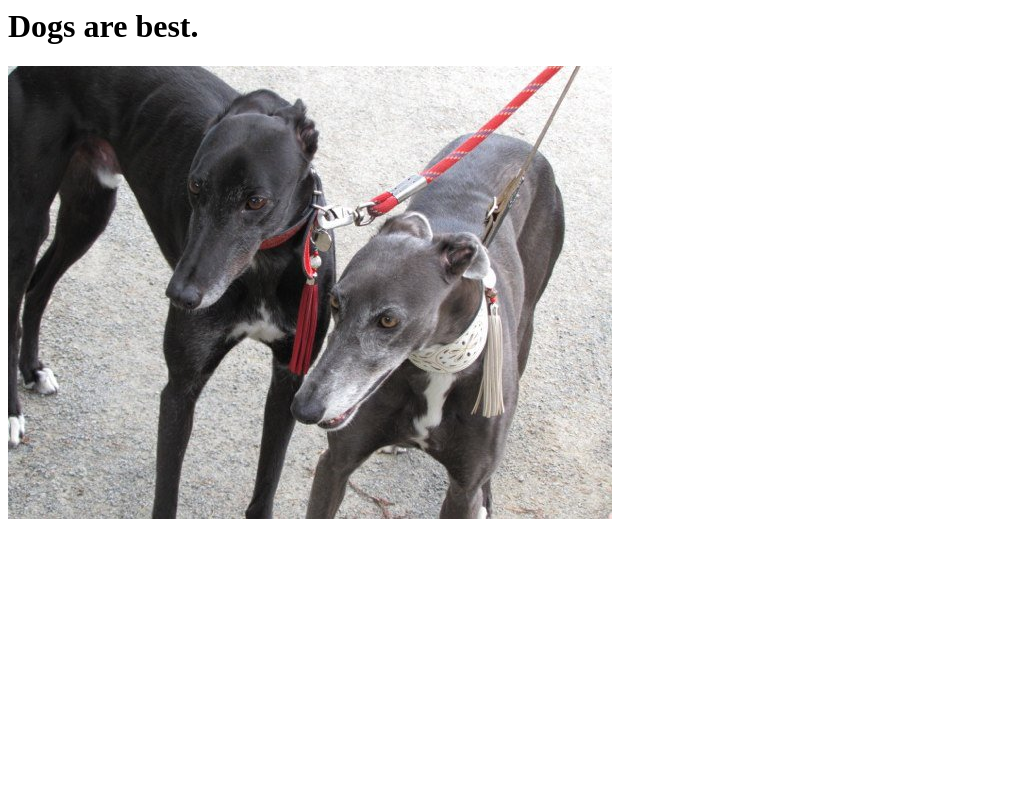
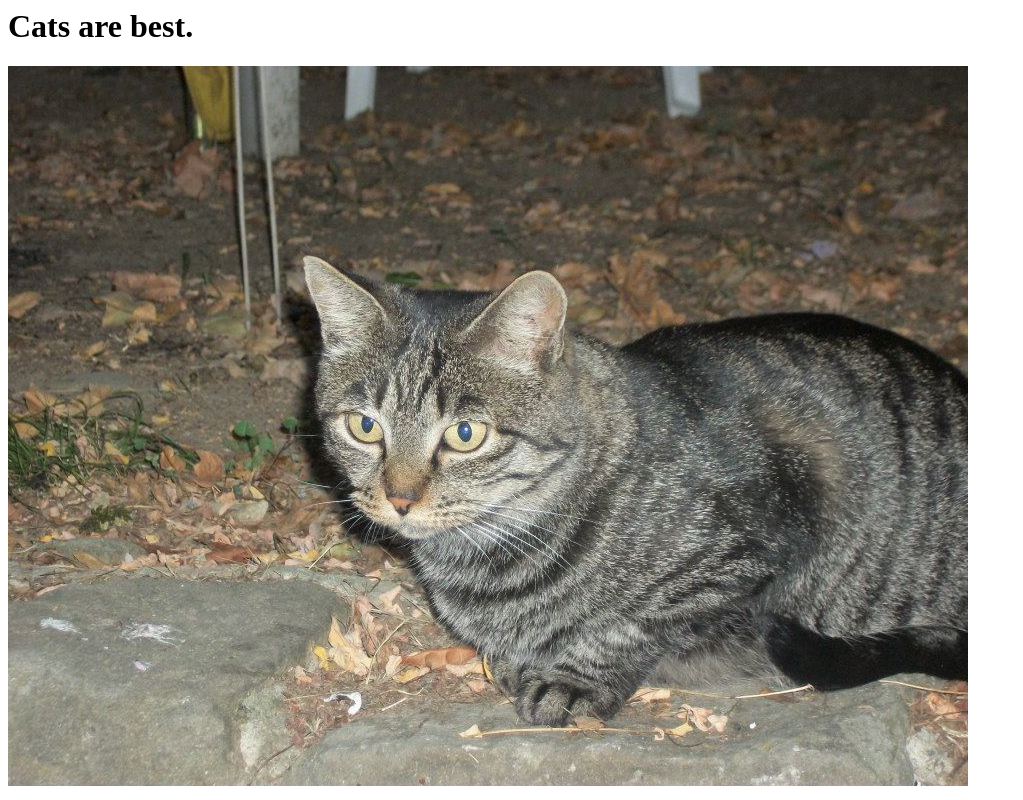
Before and after one commit to NillsF/continuous-delivery-demo, a plain HTML site: page index.html in a window 1280 px wide. Shown: the whole page, without its empty margins (0-1023 px from the left). Drawn offline with Linux system fonts and the light colour scheme.

Commit message:
Cats are best

```diff
--- a/index.html
+++ b/index.html
@@ -6,8 +6,8 @@
     </head>
     <body>
         <h1>
-            Dogs are best.
+            Cats are best.
         </h1>
-        <img src="dog.jpg" alt="Picture of dog">
+        <img src="cat.jpg" alt="Picture of cat">
     </body>
 </html>
```
